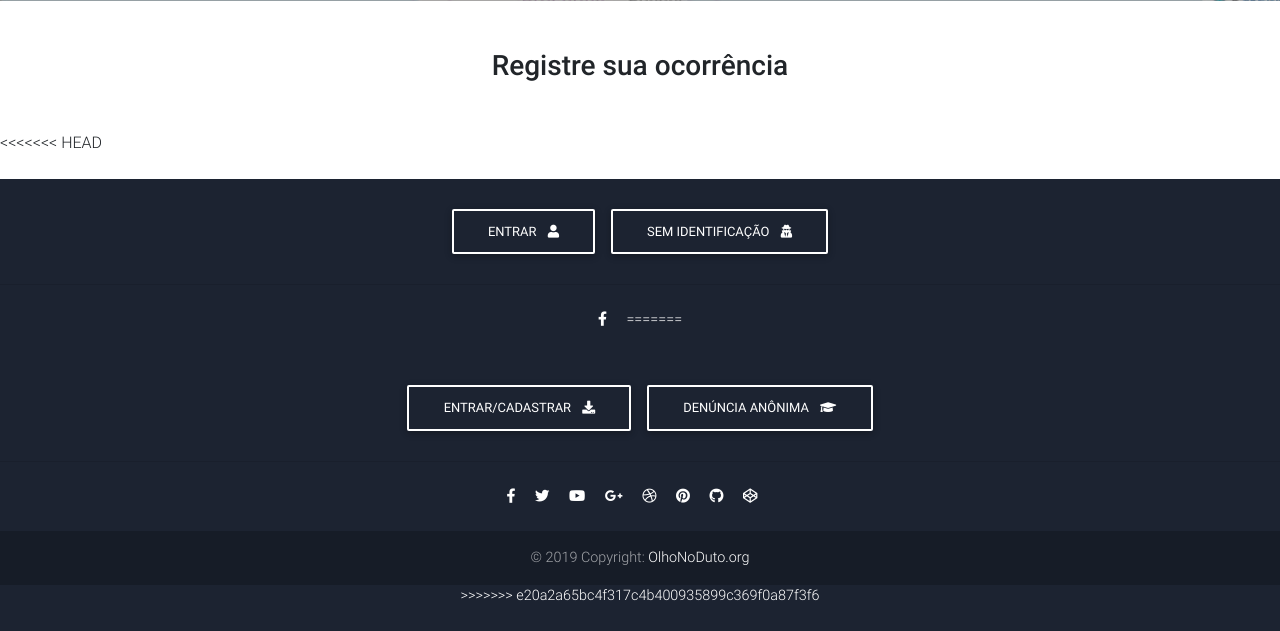
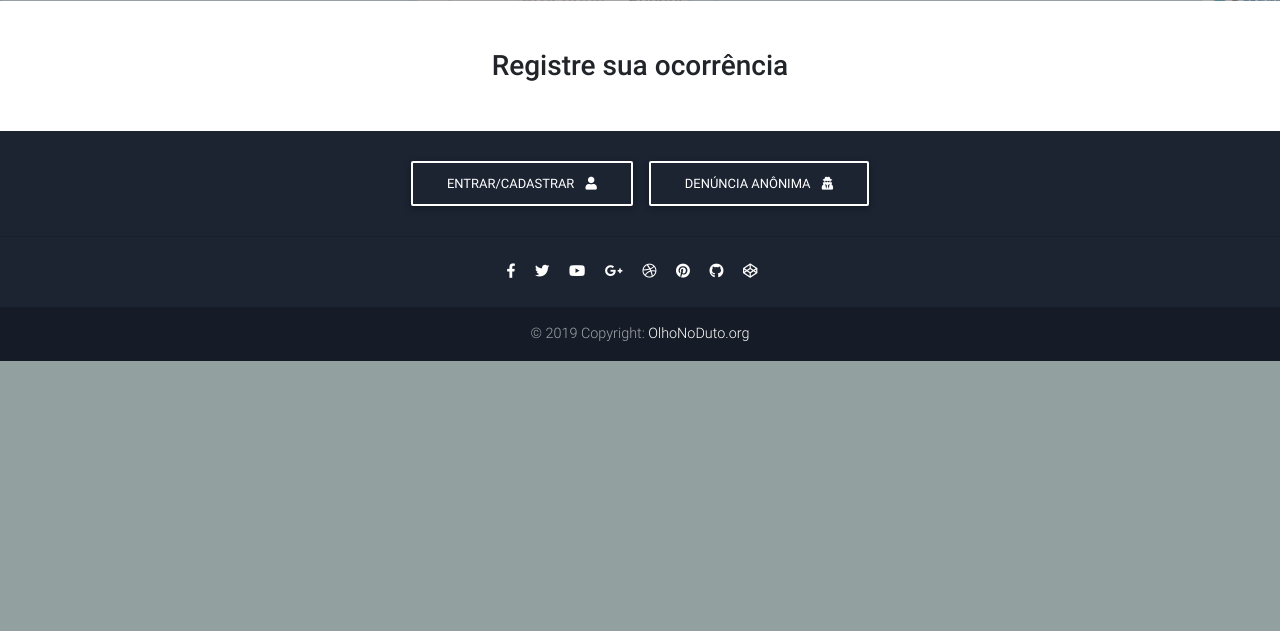
Before and after one commit to olhaoduto/olhaoduto_site, a Flask app: page / in a window 1280 px wide. Shown: the part 799-1430 px from the top of the page. After the commit the page ends 1160 px from the top, so only its background shows below. Run offline with Flask 2, Linux system fonts and the light colour scheme; some libraries are stand-ins or nearby versions.

Commit message:
Fix inicio, footer improvments and login action->reportarLogado

```diff
--- a/templates/footer.html
+++ b/templates/footer.html
@@ -3,15 +3,14 @@
 
     <!--Call to action-->
     <div class="pt-4">
-      <a class="btn btn-outline-white" href="/login" target="_self"
-        role="button">Entrar/Cadastrar
-        <i class="fas fa-download ml-2"></i>
-      </a>
-      <a class="btn btn-outline-white" href="/reportar" target="_self" role="button">Denúncia Anônima
-        <i class="fas fa-graduation-cap ml-2"></i>
-      </a>
-    </div>
-    <!--/.Call to action-->
+        <a class="btn btn-outline-white" href="/login" target="" role="button">Entrar/Cadastrar
+          <i class="fas fa-user ml-2"></i>
+        </a>
+        <a class="btn btn-outline-white" href="/reportar" target="" role="button">Denúncia Anônima
+          <i class="fas fa-user-secret ml-2"></i>
+        </a>
+      </div>
+      <!--/.Call to action-->
 
     <hr class="my-4">
 
--- a/templates/inicio.html
+++ b/templates/inicio.html
@@ -61,31 +61,7 @@
   </main>
   <!--Main layout-->
 
-<<<<<<< HEAD
-  <!--Footer-->
-  <footer class="page-footer text-center font-small mt-4 wow fadeIn">
-
-    <!--Call to action-->
-    <div class="pt-4">
-      <a class="btn btn-outline-white" href="/reportarLogado" target="" role="button">Entrar
-        <i class="fas fa-user ml-2"></i>
-      </a>
-      <a class="btn btn-outline-white" href="/reportar" target="" role="button">Sem identificação
-        <i class="fas fa-user-secret ml-2"></i>
-      </a>
-    </div>
-    <!--/.Call to action-->
-
-    <hr class="my-4">
-
-    <!-- Social icons -->
-    <div class="pb-4">
-      <a href="https://www.facebook.com/mdbootstrap" target="_blank">
-        <i class="fab fa-facebook-f mr-3"></i>
-      </a>
-=======
 {% include "footer.html" %}
->>>>>>> e20a2a65bc4f317c4b400935899c369f0a87f3f6
 
 
 
--- a/templates/login.html
+++ b/templates/login.html
@@ -30,7 +30,7 @@
   <div class="card-body px-lg-5 pt-0">
 
     <!-- Form -->
-    <form class="text-center" style="color: #757575;" action="#!">
+    <form class="text-center" style="color: #757575;" action="/reportarLogado">
 
       <!-- Email -->
       <div class="md-form">
```
